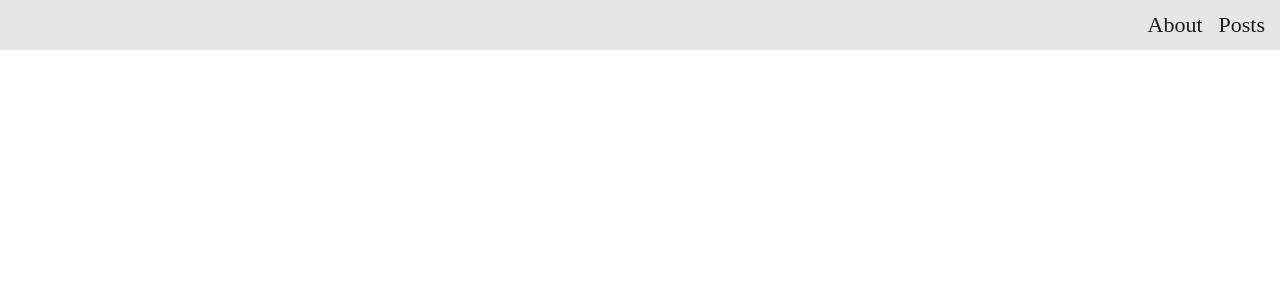
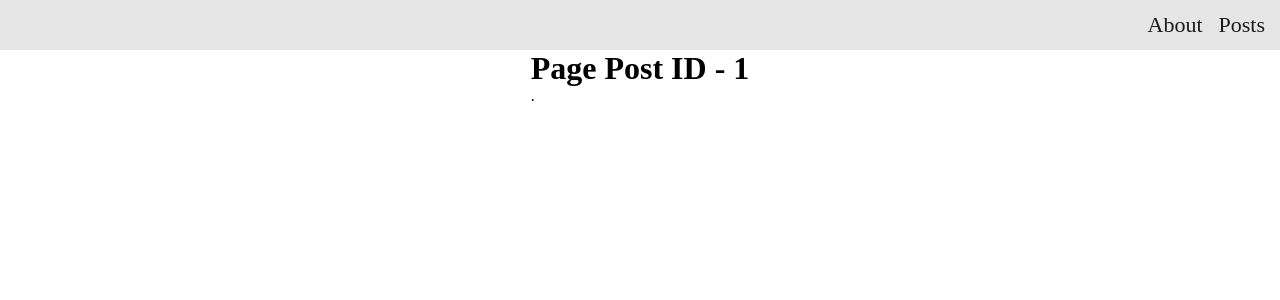
Before and after one commit to YanaKostevich/my-app, a React (Create React App) app: page /posts/1 in a window 1280 px wide. Before the commit this address had no page. Shown: the top 300 px of the page. Built offline with nearby package versions, Linux system fonts and the light colour scheme; no server answers.

Commit message:
problem with simple page

```diff
--- a/src/API/PostService.js
+++ b/src/API/PostService.js
@@ -16,8 +16,7 @@ export default class PostService {
 
   static async getById(id) {
     const response = await axios.get(
-      "https://jsonplaceholder.typicode.com/posts/" + id
-    )
+      'https://jsonplaceholder.typicode.com/posts/' + id )
     return response;
   }
 }
--- a/src/components/AppRouter.jsx
+++ b/src/components/AppRouter.jsx
@@ -9,8 +9,8 @@ const AppRouter = () => {
   return (
     <Routes>
       <Route path="about" element={<About />} />
-      <Route exact path="/" element={<Posts />} />
-      <Route exact path="/:id" element={<SimplePost to="/:id" replace />} />
+      <Route exact path="/posts" element={<Posts />} />
+      <Route exact path="/posts/:id" element={<SimplePost />} />
       {/* <Route path="/*" element={<Error/>} /> */}
       {/* <Route
                     path="/error"
--- a/src/components/PostItem.jsx
+++ b/src/components/PostItem.jsx
@@ -3,17 +3,17 @@ import MyButton from "./UI/button/MyButton";
 import { useNavigate } from "react-router-dom";
 
 const PostItem = (props) => {
-  const router = useNavigate()
+  const router = useNavigate();
   return (
     <div className="post">
       <div className="post__content">
         <strong>
-           {props.post.id}. {props.post.title}
+          {props.post.id}. {props.post.title}
         </strong>
         <div>{props.post.body}</div>
       </div>
       <div className="post__btns">
-      <MyButton onClick={() => router(`/${props.post.id}`)}>Open</MyButton>
+        <MyButton onClick={() => router(`/posts/${props.post.id}`)}>Open</MyButton>
         <MyButton onClick={() => props.remove(props.post)}>Delete</MyButton>
       </div>
     </div>
--- a/src/components/UI/navbar/Navbar.jsx
+++ b/src/components/UI/navbar/Navbar.jsx
@@ -6,7 +6,7 @@ const Navbar = () => {
     <div className="navbar">
       <div className="navbar__links">
         <Link to="/about">About</Link>
-        <Link to="/">Posts</Link>
+        <Link to="/posts">Posts</Link>
       </div>
     </div>
   );
--- a/src/pages/SimplePost.jsx
+++ b/src/pages/SimplePost.jsx
@@ -16,7 +16,6 @@ const SimplePost = () => {
     fetchPostById(params.id);
   }, []);
 
-
   return (
     <div>
       <h1>Page Post ID - {params.id}</h1>
```
